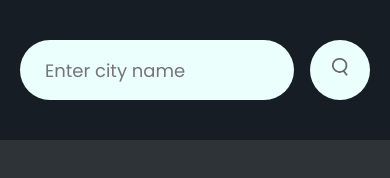
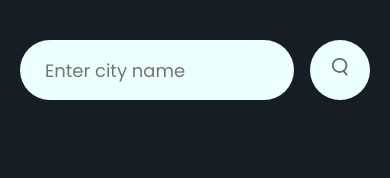
Before and after one commit to shahroz769/Weather-Website, a plain HTML site: page index.html in a window 390 px wide. Drawn offline with nearby package versions, Linux system fonts and the light colour scheme.

Commit message:
UI fixes

```diff
--- a/style.css
+++ b/style.css
@@ -5,11 +5,12 @@
     box-sizing: border-box;
 }
 
-body{
-    background-color: #2E3338;;
+body {
+    background-color: #2E3338;
+    ;
 }
 
-.app img{
+.app img {
     width: 300px;
     position: absolute;
     margin: 30px 0 0 100px;
@@ -33,6 +34,7 @@ body{
     display: flex;
     align-items: center;
     justify-content: space-between;
+
 }
 
 .search input {
@@ -61,7 +63,8 @@ body{
     justify-content: center;
     align-items: center;
 }
-.search button:active{
+
+.search button:active {
     background-color: #cedbd9;
 }
 
@@ -138,11 +141,13 @@ body{
     background: rgb(46, 51, 56);
     background: linear-gradient(180deg, rgba(46, 51, 56, 1) 0%, rgba(40, 67, 107, 1) 36%);
 }
+
 @media only screen and (max-width: 1439px) {
-    .app img{
+    .app img {
         display: none;
     }
 }
+
 @media only screen and (max-width: 500px) {
     .card {
         width: 100%;
@@ -153,24 +158,27 @@ body{
         text-align: center;
         height: 100%;
         filter: none;
+        min-height: 100vh;
     }
-    .details{
+
+    .details {
         flex-direction: column;
         gap: 20px;
     }
-    .col{
+
+    .col {
         width: 80%;
         gap: 60px;
     }
-    .app img{
+
+    .app img {
         display: none;
-    }
     }
 .search input {
     min-width: 190px;
 }
 @media only screen and (max-width: 320px) {
-        .col{
+    .col {
         width: 80%;
         gap: 30px;
     }
```
Lines whose indentation alone changed are shown as unchanged.
